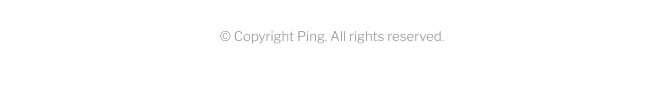
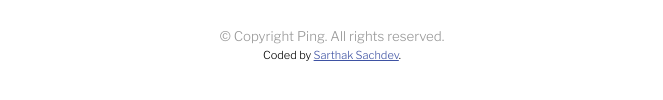
Before and after one commit to SartHak-0-Sach/Ping-coming-soon-page_frontend_project, a plain HTML site: page index.html in a window 1280 px wide. Shown: the part 830-930 px from the top of the page, without its empty margins (308-971 px from the left). Drawn offline with nearby package versions, Linux system fonts and the light colour scheme.

Commit message:
Update index.html

```diff
--- a/index.html
+++ b/index.html
@@ -58,6 +58,10 @@
       <small> &copy; Copyright Ping. All rights reserved.</small>
     </div>
 
+    <div class="attribution">
+      Coded by <a href="https://github.com/SartHak-0-Sach" target="_blank">Sarthak Sachdev</a>.
+    </div>
+
   </footer>
 
   <script src="script.js"></script>
```
